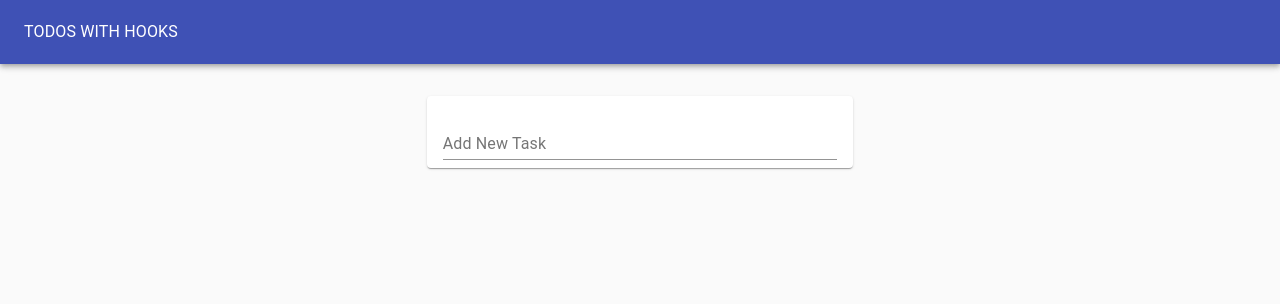
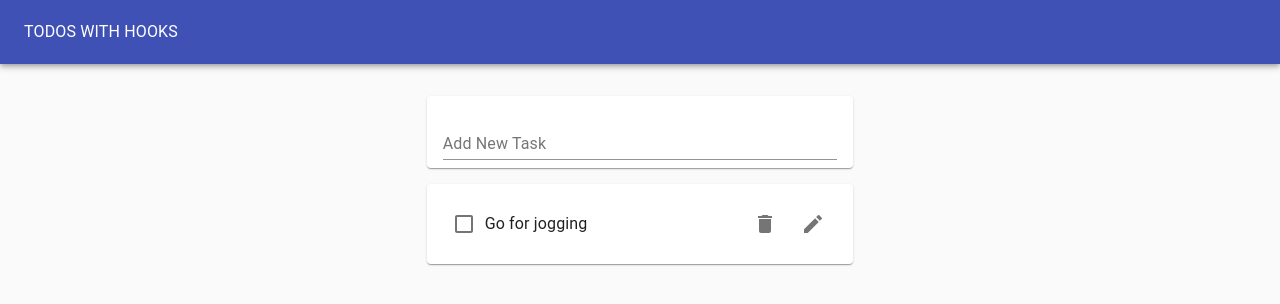
Before and after one commit to mm1544/React-Hooks-Todolist-App, a React (Create React App) app: page / in a window 1280 px wide. Shown: the top 304 px of the page. Built offline with nearby package versions, Linux system fonts and the light colour scheme.

Commit message:
Add useLocalStorageState Hook

```diff
--- a/src/TodoApp.js
+++ b/src/TodoApp.js
@@ -1,4 +1,4 @@
-import React, {useEffect} from "react";
+import React from "react";
 import useTodoState from './hooks/useTodoState';
 import Typography from '@material-ui/core/Typography';
 import Paper from '@material-ui/core/Paper';
@@ -12,20 +12,14 @@ function TodoApp() {
     /*
     It here are data in localStorage it will use it, but if there is none, the empty array will be used
     */
-    const initialTodos = JSON.parse(window.localStorage.getItem("todos") || "[]");
+    const initialTodos = [{id: 1, task: "Go for jogging", completed: false}];
 
     /*
     Extracting from the hook
     */
     const {todos, addTodo, removeTodo, toggleTodo, editTodo} = useTodoState(initialTodos);
 
-    /*
-    By the default function will run every time this component renders, therefore "[todos]" is passed. It will get run when "todos" will get changed
-    */
-    useEffect(() => {
-        // "todos" is the key under which there will be entry in localStorage
-        window.localStorage.setItem("todos", JSON.stringify(todos), [todos]);
-    })
+
 
     return (
         // Paper provides the background
--- /dev/null
+++ b/src/hooks/useLocalStorageState.js
@@ -0,0 +1,36 @@
+import {useState, useEffect} from "react";
+
+function useLocalStorageState(key, defaultVal) {
+    // if there is nothing in the storage under the key, defaultVal will be used
+
+    /*
+    Make a state, that is based off of the value in localStorage. Passing a function to "useState" to determin what to initialise "state" as. State will be set to whatever will be returned from this function.
+     */
+    const [state, setState] = useState(() => {
+        let val;
+        try {
+            val = JSON.parse(window.localStorage.getItem(key) || String(defaultVal));
+        }
+        catch (e) {
+            val = defaultVal;
+        }
+        return val;
+    });
+
+    /*
+    use useEffect to update localStorage when "state" changes. It is "listening" for a change of "key". It will sync with localStorage.
+    */
+    useEffect(() => {
+        window.localStorage.setItem(key, JSON.stringify(state));
+    }, [state]);
+
+    return [state, setState];
+
+
+}
+export default useLocalStorageState;
+
+/*
+eg. of use of this hook:
+const [todos, setTodos] = useLocalStorageState("todos", [])
+*/
--- a/src/hooks/useTodoState.js
+++ b/src/hooks/useTodoState.js
@@ -1,9 +1,10 @@
-import {useState} from "react";
+// using useLocalStorageState hook in this hook
+import useLocalStorageState from "./useLocalStorageState";
 import uuid from "uuid/v4";
 
 export default initialTodos => {
 
-    const [todos, setTodos] = useState(initialTodos);
+    const [todos, setTodos] = useLocalStorageState("todos", initialTodos);
 
     const addTodo = newTodoText => {
         setTodos([...todos, {id: uuid(), task: newTodoText, completed: false}]);
```
